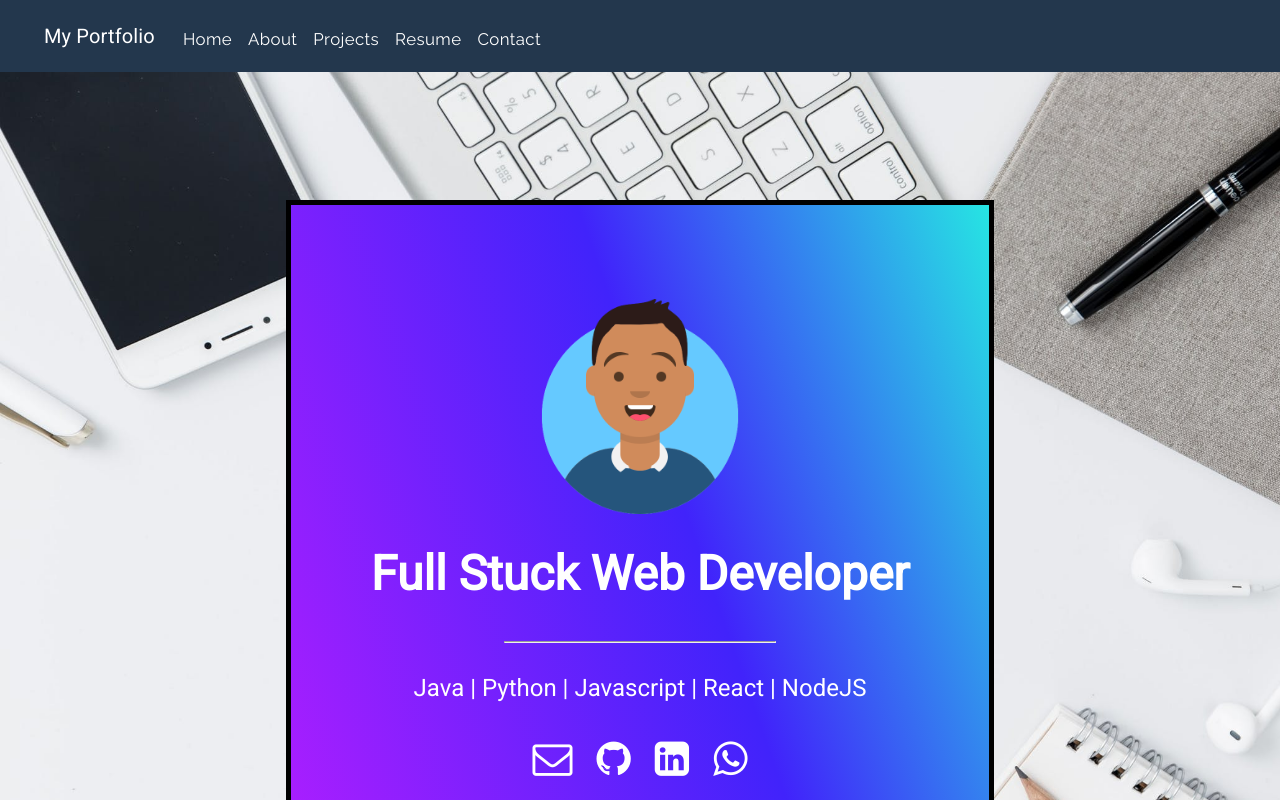
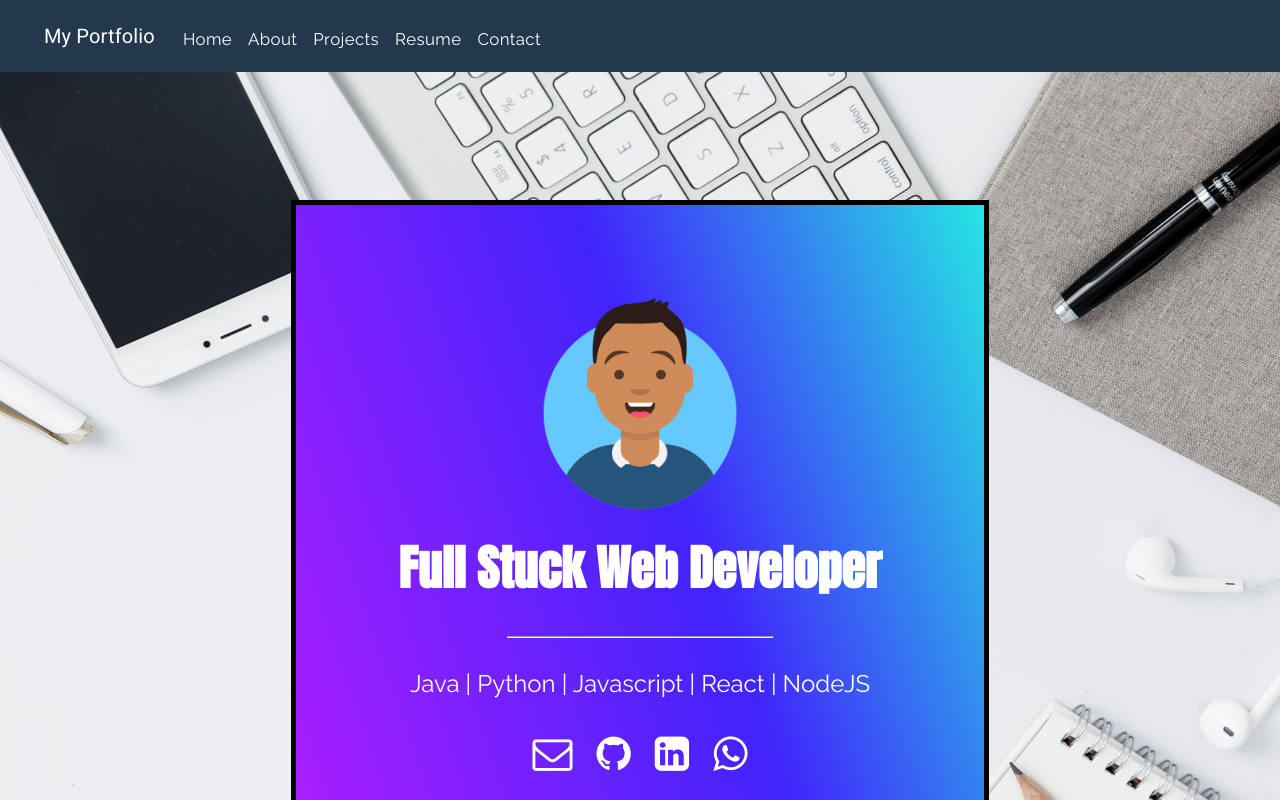
Before and after one commit to OmriGalShen/My-Portfolio, a React (Create React App) app: page / in a window 1280 px wide. Shown: the top 800 px of the page. Built offline with nearby package versions, Linux system fonts and the light colour scheme.

Commit message:
changed fonts

```diff
--- a/src/components/content/landing/Landing.css
+++ b/src/components/content/landing/Landing.css
@@ -19,6 +19,11 @@
 
 .title {
   text-decoration: none;
+  font-family: "Anton", sans-serif;
+}
+
+.banner p {
+  font-family: "Raleway", sans-serif;
 }
 
 .avatar-pic {
```
